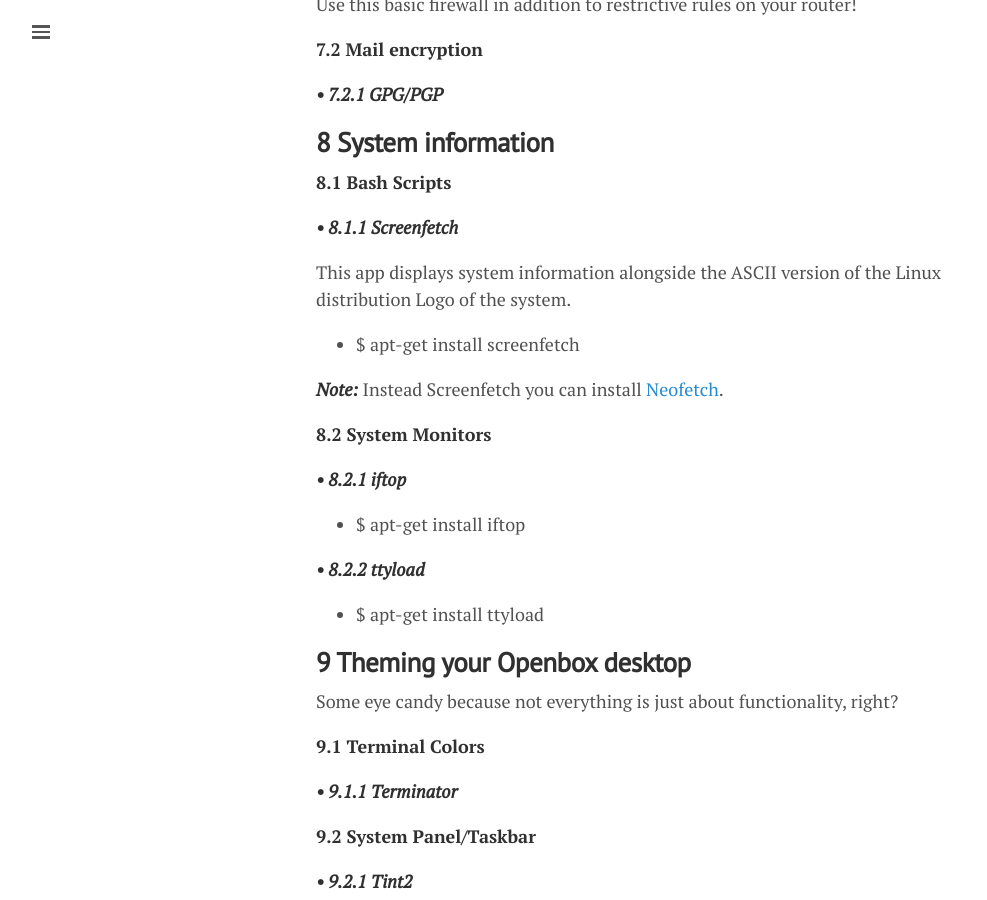
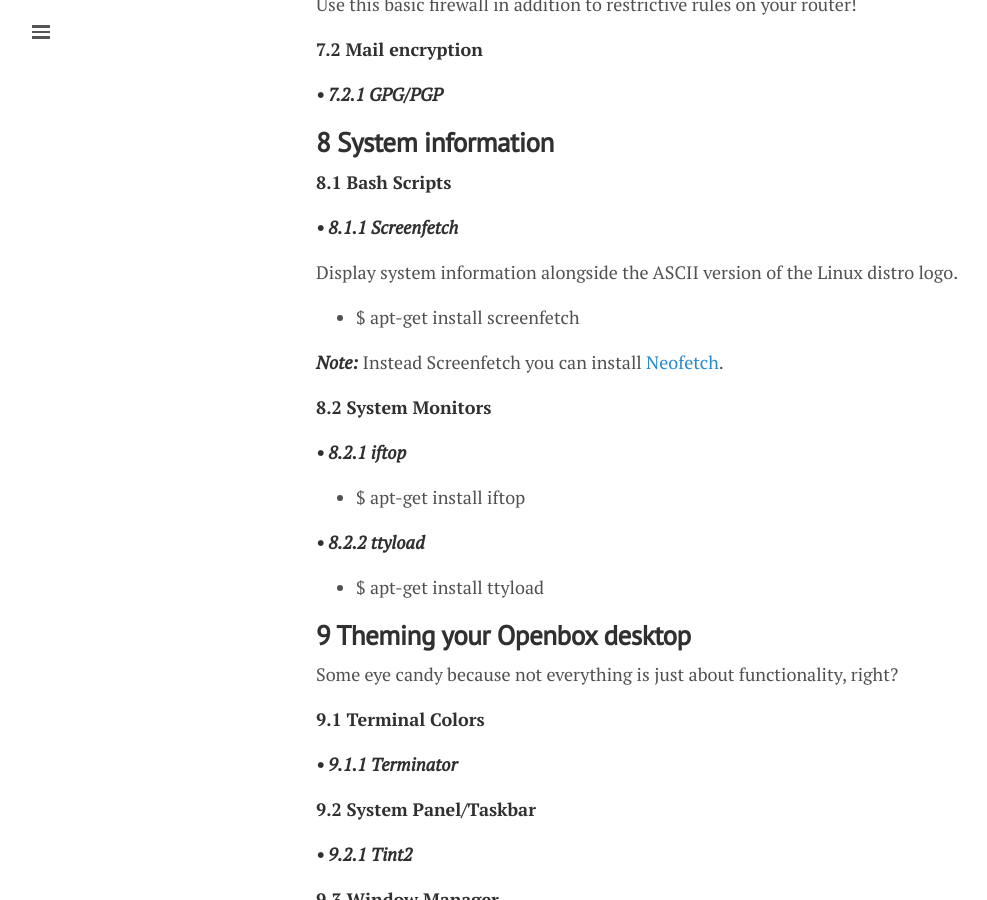
Before and after one commit to lgeurts/lgeurts.github.io, a Jekyll site: the page built from _posts/2017-07-11-bunsenlabs-linux-setup-notes-for dell-inspiron-6000.md, in a window 1280 px wide and 900 px high, scrolled down 6596 px. Shown: the whole window, without its empty margins (0-987 px from the left). Built offline with Jekyll 4.4.1, drawn with Linux system fonts in a browser that asks for light colours; nearby versions of some CDN libraries; comment, search, counter and statistics services are not loaded.

Commit message:
Update 2017-07-11-bunsenlabs-linux-setup-notes-for dell-inspiron-6000.md

```diff
--- a/_posts/2017-07-11-bunsenlabs-linux-setup-notes-for dell-inspiron-6000.md
+++ b/_posts/2017-07-11-bunsenlabs-linux-setup-notes-for dell-inspiron-6000.md
@@ -231,7 +231,7 @@ Use this basic firewall in addition to restrictive rules on your router!
 
 ***• 8.1.1 Screenfetch***
 
-This app displays system information alongside the ASCII version of the Linux distribution Logo of the system.
+Display system information alongside the ASCII version of the Linux distro logo.
 
 - $ apt-get install screenfetch
 
```
